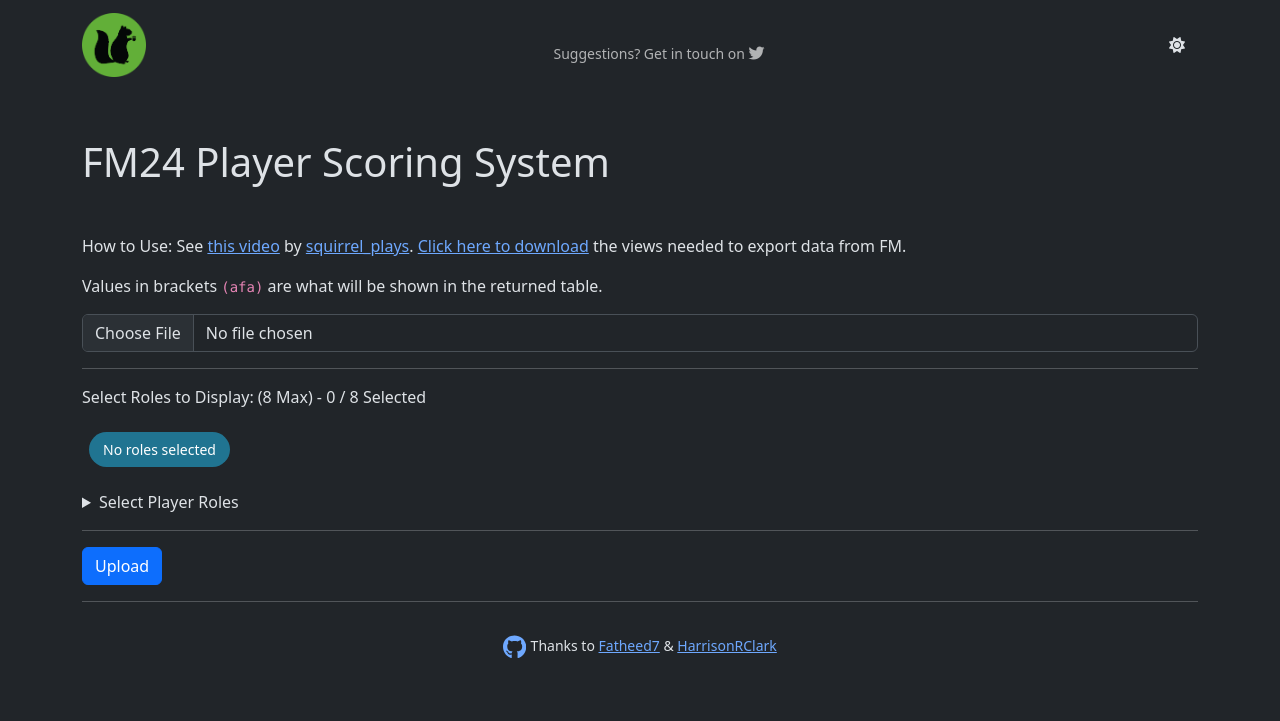
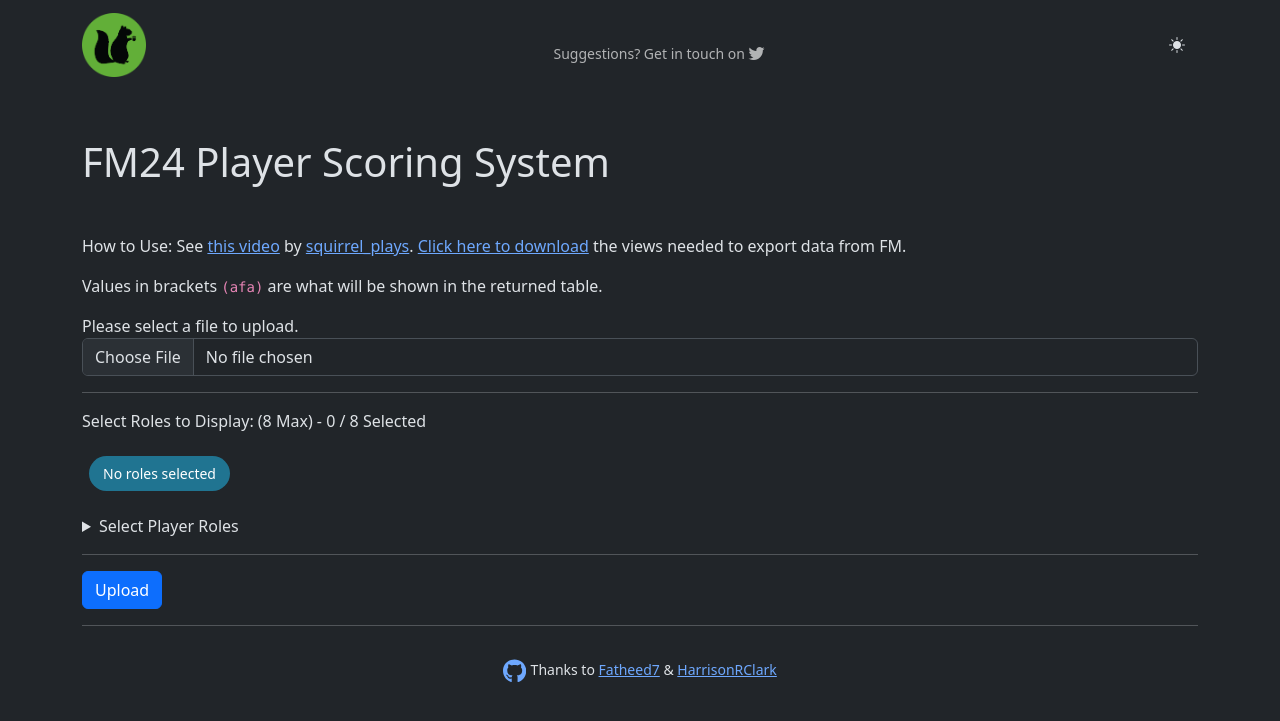
Before and after one commit to mwd102/FM, a Flask app: page / in a window 1280 px wide. Shown: the top 721 px of the page. Run offline with Flask 3, Linux system fonts and the light colour scheme; data that the repository does not hold is empty; some libraries are stand-ins or nearby versions.

Commit message:
Fix: Icons from FA to Bootstrap. Table display fix

```diff
--- a/static/css/style.css
+++ b/static/css/style.css
@@ -134,3 +134,7 @@ select {
     height: 38px;
     padding: 6px 12px;
 }
+
+#data-table_wrapper .row{
+    width: 100vw;
+}
--- a/static/js/script.js
+++ b/static/js/script.js
@@ -248,12 +248,12 @@ function modeToggle() {
 
     if (element.dataset.bsTheme == "light") {
         element.dataset.bsTheme = "dark";
-        modeIcon.classList.remove("fa-moon"); // Remove the moon icon
-        modeIcon.classList.add("fa-sun"); // Add the sun icon
+        modeIcon.classList.remove("bi-moon-fill"); // Remove the moon icon
+        modeIcon.classList.add("bi-brightness-high-fill"); // Add the sun icon
     } else {
         element.dataset.bsTheme = "light";
-        modeIcon.classList.remove("fa-sun"); // Remove the sun icon
-        modeIcon.classList.add("fa-moon"); // Add the moon icon
+        modeIcon.classList.remove("bi-brightness-high-fill"); // Remove the sun icon
+        modeIcon.classList.add("bi-moon-fill"); // Add the moon icon
     }
 }
 
--- a/templates/index.html
+++ b/templates/index.html
@@ -19,6 +19,7 @@
     integrity="sha384-T3c6CoIi6uLrA9TneNEoa7RxnatzjcDSCmG1MXxSR1GAsXEV/Dwwykc2MPK8M2HN"
     crossorigin="anonymous"
   >
+  <link rel="stylesheet" href="https://cdn.jsdelivr.net/npm/bootstrap-icons@1.11.2/font/bootstrap-icons.min.css">
   <link rel="stylesheet" href="{{ url_for('static', filename='css/style.css')}}">
   <link href="https://cdn.datatables.net/v/bs5/jq-3.7.0/dt-1.13.8/b-2.4.2/b-html5-2.4.2/b-print-2.4.2/cr-1.7.0/fh-3.4.0/sp-2.2.0/datatables.min.css" rel="stylesheet">
 
@@ -36,7 +37,7 @@
         <li class="nav-item">
           <a class="nav-link" href="https://twitter.com/playingsquirrel">
             <small>Suggestions? Get in touch on </small>
-            <i class="fa-brands fa-twitter"></i>
+            <i class="bi bi-twitter"></i>
           </a>
         </li>
       </ul>
@@ -44,7 +45,7 @@
       <!-- Dark/Light Mode Toggle -->
       <form class="d-flex">
         <button class="btn" id="modeToggle" type="button">
-          <i class="fa-solid fa-sun"></i>
+          <i class="bi bi-brightness-high-fill"></i>
         </button>
       </form>
     </div>
@@ -122,6 +123,5 @@ src="{{ url_for('static', filename='js/script.js')}}"></script>
 src="https://cdn.jsdelivr.net/npm/bootstrap@5.3.2/dist/js/bootstrap.bundle.min.js"
 integrity="sha384-C6RzsynM9kWDrMNeT87bh95OGNyZPhcTNXj1NW7RuBCsyN/o0jlpcV8Qyq46cDfL"
 crossorigin="anonymous"></script>
-<script src="https://kit.fontawesome.com/346432df9f.js" crossorigin="anonymous"></script>
 </body>
 </html>
```
